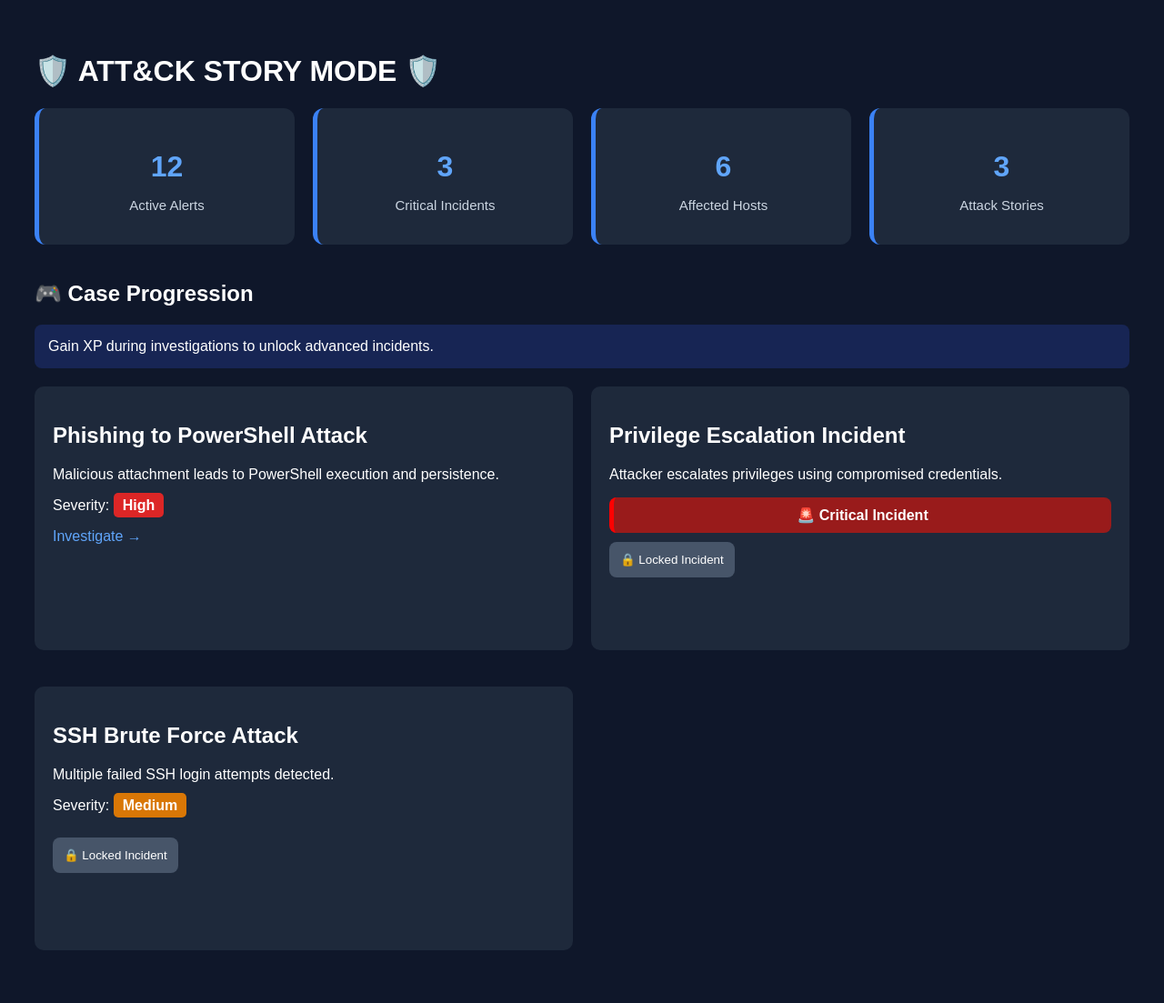
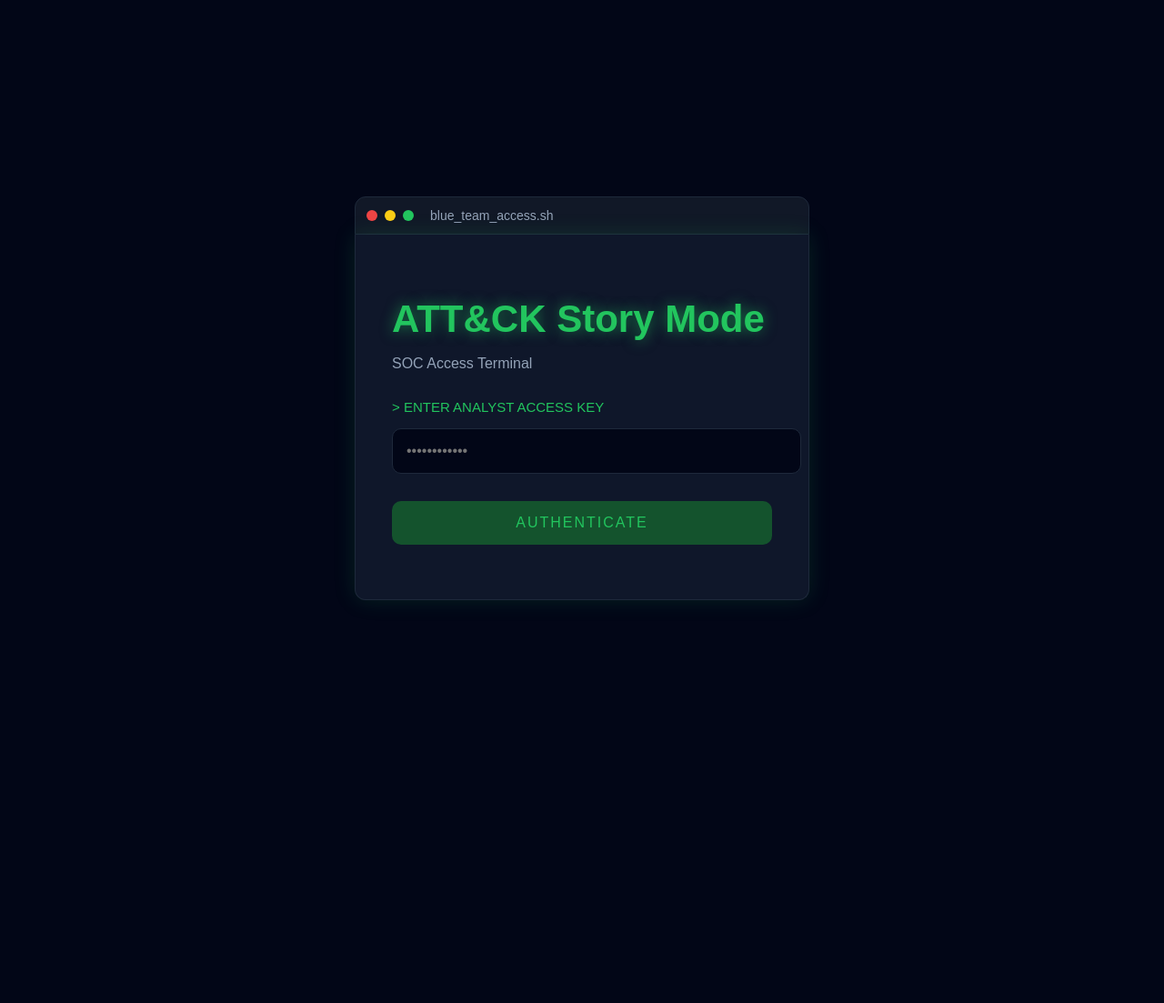
Before and after one commit to Xanroot/blue-team-simulator, a Flask app: page / in a window 1280 px wide. Shown: the whole page at 91% size. After the commit the page ends 661 px from the top, so only its background shows below. Run offline with Flask 3, Linux system fonts and the light colour scheme.

Commit message:
Added new feature

```diff
--- a/app.py
+++ b/app.py
@@ -8,6 +8,14 @@ with open("data/stories.json") as file:
 
 
 @app.route("/")
+def login():
+
+    return render_template(
+        "login.html"
+    )
+
+
+@app.route("/dashboard")
 def home():
 
     return render_template(
@@ -41,7 +49,7 @@ def story(story_id):
 
     if xp < required_xp:
 
-        return redirect("/")
+        return redirect("/dashboard")
 
     selected_story = None
 
@@ -54,7 +62,7 @@ def story(story_id):
 
     if not selected_story:
 
-        return redirect("/")
+        return redirect("/dashboard")
 
     return render_template(
         "story.html",
--- a/data/stories.json
+++ b/data/stories.json
@@ -236,5 +236,158 @@
             }
 
         ]
+    },
+
+    {
+        "id": 4,
+        "title": "Kali Linux Recon Activity",
+        "description": "Reconnaissance activity detected from attacker machine.",
+        "severity": "High",
+
+        "timeline": [
+
+            {
+                "step": "Network scan detected",
+                "mitre": "T1046",
+                "tactic": "Discovery",
+
+                "tactic_options": [
+                    "Discovery",
+                    "Execution",
+                    "Persistence",
+                    "Impact"
+                ],
+
+                "detection": "IDS network scan alert",
+                "alert": "Nmap Scan Detected",
+                "host": "WORKSTATION-07",
+
+                "process_tree": [
+                    "nmap"
+                ],
+
+                "sysmon_log": {
+                    "event_id": "Network IDS Alert",
+                    "image": "nmap",
+                    "parent_image": "bash",
+                    "command_line": "nmap -sV 10.0.0.0/24"
+                },
+
+                "question": {
+                    "text": "Best response to recon activity?",
+                    "options": [
+                        "Block Source Host",
+                        "Ignore Scan",
+                        "Disable Antivirus"
+                    ],
+                    "correct_answer": "Block Source Host",
+                    "success_message": "Recon activity blocked.",
+                    "failure_message": "Attacker mapped network."
+                }
+            }
+
+        ]
+    },
+
+    {
+        "id": 5,
+        "title": "DCSync Attack",
+        "description": "Suspicious replication request targeting domain controller.",
+        "severity": "Critical",
+
+        "timeline": [
+
+            {
+                "step": "DCSync replication request detected",
+                "mitre": "T1003.006",
+                "tactic": "Credential Access",
+
+                "tactic_options": [
+                    "Credential Access",
+                    "Discovery",
+                    "Persistence",
+                    "Collection"
+                ],
+
+                "detection": "Directory replication alert",
+                "alert": "Possible DCSync Activity",
+                "host": "DC01",
+
+                "process_tree": [
+                    "mimikatz.exe"
+                ],
+
+                "sysmon_log": {
+                    "event_id": "Windows Event ID 4662",
+                    "image": "mimikatz.exe",
+                    "parent_image": "cmd.exe",
+                    "command_line": "lsadump::dcsync"
+                },
+
+                "question": {
+                    "text": "How should the analyst respond?",
+                    "options": [
+                        "Disable Compromised Account",
+                        "Ignore Activity",
+                        "Restart Browser"
+                    ],
+                    "correct_answer": "Disable Compromised Account",
+                    "success_message": "DCSync attack interrupted.",
+                    "failure_message": "Domain hashes dumped."
+                }
+            }
+
+        ]
+    },
+
+    {
+        "id": 6,
+        "title": "Ransomware Outbreak",
+        "description": "Mass file encryption activity spreading across hosts.",
+        "severity": "Critical",
+
+        "timeline": [
+
+            {
+                "step": "Mass encryption behavior detected",
+                "mitre": "T1486",
+                "tactic": "Impact",
+
+                "tactic_options": [
+                    "Impact",
+                    "Execution",
+                    "Discovery",
+                    "Persistence"
+                ],
+
+                "detection": "Ransomware behavior alert",
+                "alert": "Possible Ransomware Activity",
+                "host": "FILESERVER01",
+
+                "process_tree": [
+                    "encryptor.exe"
+                ],
+
+                "sysmon_log": {
+                    "event_id": "Sysmon Event ID 1",
+                    "image": "encryptor.exe",
+                    "parent_image": "powershell.exe",
+                    "command_line": "encryptor.exe /encrypt"
+                },
+
+                "question": {
+                    "text": "What is the best containment step?",
+                    "options": [
+                        "Isolate File Server",
+                        "Ignore Encryption",
+                        "Disable Logging"
+                    ],
+                    "correct_answer": "Isolate File Server",
+                    "success_message": "Ransomware contained.",
+                    "failure_message": "Multiple hosts encrypted."
+                }
+            }
+
+        ]
     }
 ]
--- a/static/style.css
+++ b/static/style.css
@@ -233,3 +233,111 @@ a {
 .tactic-btn:hover {
     background: #2563eb;
 }
+.login-body {
+    background: #020617;
+    color: white;
+    height: 100vh;
+    display: flex;
+    justify-content: center;
+    align-items: center;
+    font-family: Arial, sans-serif;
+}
+
+.login-container {
+    width: 500px;
+}
+
+.terminal-header {
+    background: #111827;
+    padding: 12px;
+    border-radius: 12px 12px 0 0;
+    display: flex;
+    align-items: center;
+    border: 1px solid #1e293b;
+}
+
+.dot {
+    width: 12px;
+    height: 12px;
+    border-radius: 50%;
+    margin-right: 8px;
+}
+
+.red {
+    background: #ef4444;
+}
+
+.yellow {
+    background: #facc15;
+}
+
+.green {
+    background: #22c55e;
+}
+
+.terminal-title {
+    margin-left: 10px;
+    color: #94a3b8;
+    font-size: 14px;
+}
+
+.login-box {
+    background: #0f172a;
+    padding: 40px;
+    border-radius: 0 0 12px 12px;
+    border: 1px solid #1e293b;
+    border-top: none;
+    box-shadow: 0 0 25px rgba(34, 197, 94, 0.15);
+}
+
+.glow-title {
+    color: #22c55e;
+    font-size: 42px;
+    margin-bottom: 10px;
+    text-shadow: 0 0 15px rgba(34, 197, 94, 0.6);
+}
+
+.login-subtitle {
+    color: #94a3b8;
+    margin-bottom: 30px;
+}
+
+.terminal-line {
+    color: #22c55e;
+    margin-bottom: 15px;
+    font-size: 15px;
+}
+
+#access-key {
+    width: 100%;
+    padding: 15px;
+    background: #020617;
+    border: 1px solid #1e293b;
+    color: white;
+    border-radius: 10px;
+    margin-bottom: 20px;
+    font-size: 16px;
+}
+
+.login-box button {
+    width: 100%;
+    padding: 15px;
+    background: #14532d;
+    border: none;
+    color: #22c55e;
+    font-size: 16px;
+    border-radius: 10px;
+    cursor: pointer;
+    transition: 0.3s;
+    letter-spacing: 2px;
+}
+
+.login-box button:hover {
+    background: #166534;
+}
+
+#status-text {
+    margin-top: 20px;
+    text-align: center;
+    font-weight: bold;
+}
--- /dev/null
+++ b/templates/login.html
@@ -0,0 +1,113 @@
+<!DOCTYPE html>
+<html>
+
+<head>
+
+    <title>ATT&CK Story Mode</title>
+
+    <link rel="stylesheet"
+          href="{{ url_for('static', filename='style.css') }}">
+
+</head>
+
+<body class="login-body">
+
+<div class="login-container">
+
+    <div class="terminal-header">
+
+        <span class="dot red"></span>
+        <span class="dot yellow"></span>
+        <span class="dot green"></span>
+
+        <span class="terminal-title">
+
+            blue_team_access.sh
+
+        </span>
+
+    </div>
+
+    <div class="login-box">
+
+        <h1 class="glow-title">
+
+            ATT&CK Story Mode
+
+        </h1>
+
+        <p class="login-subtitle">
+
+            SOC Access Terminal
+
+        </p>
+
+        <div class="terminal-line">
+
+            > ENTER ANALYST ACCESS KEY
+
+        </div>
+
+        <input
+            type="password"
+            id="access-key"
+            placeholder="••••••••••••">
+
+        <button onclick="authenticate()">
+
+            AUTHENTICATE
+
+        </button>
+
+        <p id="status-text"></p>
+
+    </div>
+
+</div>
+
+<script>
+
+function authenticate() {
+
+    let key =
+        document.getElementById(
+            "access-key"
+        ).value;
+
+    let status =
+        document.getElementById(
+            "status-text"
+        );
+
+    if (key === "blue-team") {
+
+        status.innerHTML =
+            "✅ ACCESS GRANTED";
+
+        status.style.color =
+            "#22c55e";
+
+        setTimeout(() => {
+
+            window.location.href = "/dashboard";
+
+        }, 1500);
+
+    }
+
+    else {
+
+        status.innerHTML =
+            "❌ INVALID ACCESS KEY";
+
+        status.style.color =
+            "#ef4444";
+
+    }
+
+}
+
+</script>
+
+</body>
+</html>
```
